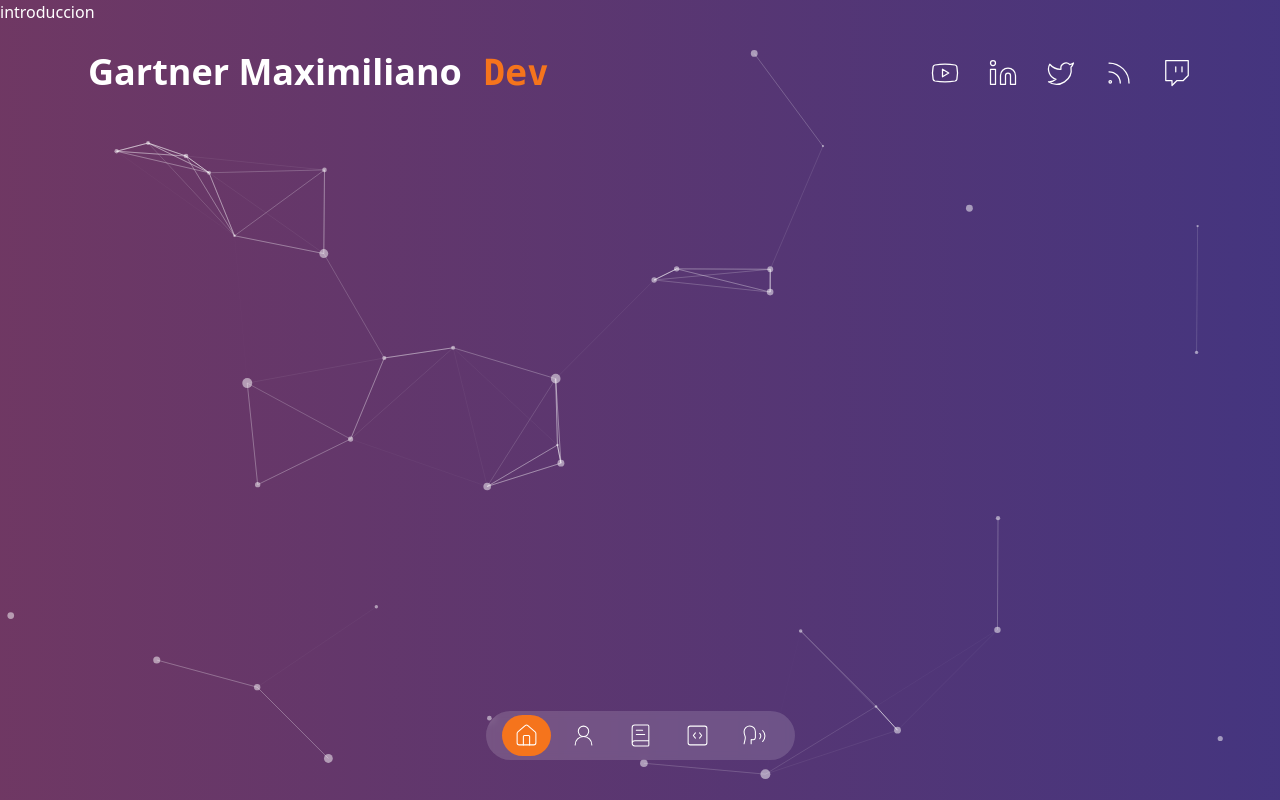
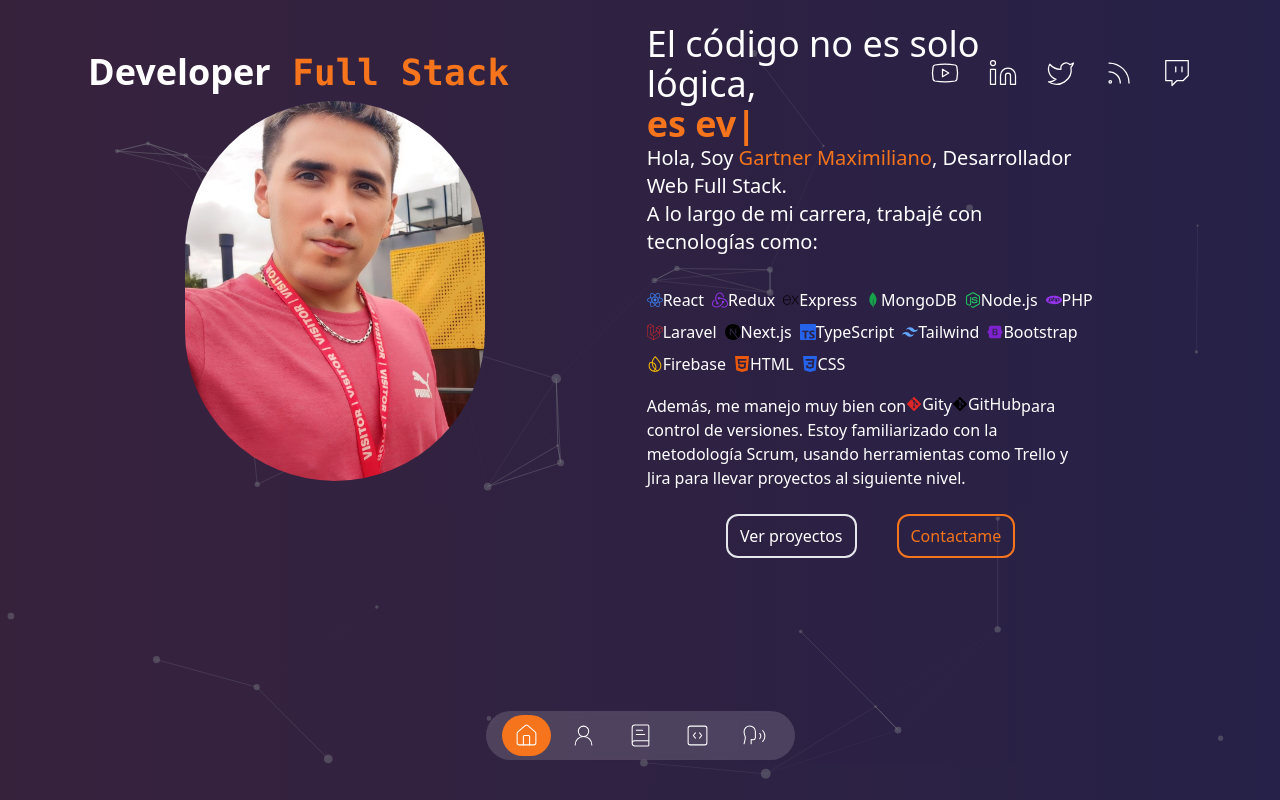
Before and after one commit to maxi-gartner/porfolio, a Next.js app: page / in a window 1280 px wide. Built offline with nearby package versions, Linux system fonts and the light colour scheme.

Commit message:
trabajdno en intruduction

```diff
--- a/app/page.tsx
+++ b/app/page.tsx
@@ -1,14 +1,14 @@
-import CoverParticles from "@/components/cover-particles";
-//import TransitionPage from "@/components/transition-page";
+import { CoverParticles } from "@/components/cover-particles";
+import Introduction from "@/components/introduction";
+import TransitionPage from "@/components/transition-page";
 
 export default function Home() {
   return (
     <main>
-      {/*
-      <TransitionPage /> */}
+      <TransitionPage />
       <div className="flex min-h-[100vh] h-full bg-no-repeat bg-gradient-cover">
         <CoverParticles />
-        <p>introduccion</p>
+        <Introduction />
       </div>
     </main>
   );
--- a/components/header.tsx
+++ b/components/header.tsx
@@ -12,8 +12,8 @@ const Header = () => {
         <div className="container justify-between max-w-6xl mx-auto md:flex sm:px-6">
           <Link href={"/"}>
             <h1 className="my-3 text-4xl font-bold text-center md:text-left">
-              Gartner Maximiliano
-              <samp className="text-secondary"> Dev</samp>
+              Developer
+              <samp className="text-secondary"> Full Stack</samp>
             </h1>
           </Link>
           <div className="flex items-center justify-center gap-7">
--- a/components/index.tsx
+++ /dev/null
@@ -1,5 +0,0 @@
-const Index = () => {
-  return <div>index</div>;
-};
-
-export default Index;
--- /dev/null
+++ b/components/introduction.tsx
@@ -0,0 +1,142 @@
+"use client";
+import { FaReact, FaNodeJs, FaBootstrap, FaGitAlt } from "react-icons/fa";
+import {
+  SiRedux,
+  SiExpress,
+  SiMongodb,
+  SiFirebase,
+  SiTailwindcss,
+  SiLaravel,
+  SiPhp,
+  SiNextdotjs,
+  SiTypescript,
+  SiHtml5,
+  SiCss3,
+} from "react-icons/si";
+
+import Image from "next/image";
+import { TypeAnimation } from "react-type-animation";
+import Link from "next/link";
+
+const Introduction = () => {
+  return (
+    <div className="z-20 w-full bg-darkBg/60 pt-28 md:pt-0">
+      <div className="z-20 flex flex-col items-center w-full p-6 md:flex md:flex-row justify-evenly mg:gap-10 mt-10 md:mt-0 ">
+        <div className="flex justify-center">
+          <Image
+            src="/MaximilianoGartner.jpg"
+            priority
+            width="300"
+            height="300"
+            alt="Profile"
+            className="rounded-full"
+          />
+        </div>
+        <div className="flex flex-col justify-center md:max-w-md items-center w-full">
+          <h1 className="text-2xl leading-tight text-center md:text-left md:text-4xl">
+            El código no es solo lógica,
+            <TypeAnimation
+              sequence={[
+                "es innovación",
+                1000,
+                "es arte",
+                1000,
+                "es solución",
+                1000,
+                "es evolución",
+                1000,
+              ]}
+              wrapper="span"
+              speed={50}
+              repeat={Infinity}
+              className="block font-bold text-secondary"
+            />
+          </h1>
+          <p className="mx-auto mb-4 text-xl md:mx-0 md:mb-8">
+            Hola, Soy{" "}
+            <span className="text-secondary">Gartner Maximiliano</span>,
+            Desarrollador Web Full Stack.
+            <br />A lo largo de mi carrera, trabajé con tecnologías como:
+          </p>
+          <div className="flex flex-wrap gap-2 mb-4">
+            <span className="inline-flex items-center">
+              <FaReact className="text-blue-500" title="React" /> React
+            </span>
+            <span className="inline-flex items-center">
+              <SiRedux className="text-purple-600" title="Redux" /> Redux
+            </span>
+            <span className="inline-flex items-center">
+              <SiExpress className="text-black" title="Express" /> Express
+            </span>
+            <span className="inline-flex items-center">
+              <SiMongodb className="text-green-600" title="MongoDB" /> MongoDB
+            </span>
+            <span className="inline-flex items-center">
+              <FaNodeJs className="text-green-500" title="Node.js" /> Node.js
+            </span>
+            <span className="inline-flex items-center">
+              <SiPhp className="text-purple-600" title="PHP" /> PHP
+            </span>
+            <span className="inline-flex items-center">
+              <SiLaravel className="text-red-600" title="Laravel" /> Laravel
+            </span>
+            <span className="inline-flex items-center">
+              <SiNextdotjs className="text-black" title="Next.js" /> Next.js
+            </span>
+            <span className="inline-flex items-center">
+              <SiTypescript className="text-blue-600" title="TypeScript" />{" "}
+              TypeScript
+            </span>
+            <span className="inline-flex items-center">
+              <SiTailwindcss className="text-blue-400" title="Tailwind CSS" />{" "}
+              Tailwind
+            </span>
+            <span className="inline-flex items-center">
+              <FaBootstrap className="text-purple-700" title="Bootstrap" />{" "}
+              Bootstrap
+            </span>
+            <span className="inline-flex items-center">
+              <SiFirebase className="text-yellow-500" title="Firebase" />{" "}
+              Firebase
+            </span>
+            <span className="inline-flex items-center">
+              <SiHtml5 className="text-orange-600" title="HTML" /> HTML
+            </span>
+            <span className="inline-flex items-center">
+              <SiCss3 className="text-blue-600" title="CSS" /> CSS
+            </span>
+          </div>
+          <p className="mb-2">
+            Además, me manejo muy bien con
+            <span className="inline-flex items-center">
+              <FaGitAlt className="text-red-600" title="Git" /> Git
+            </span>
+            y
+            <span className="inline-flex items-center">
+              <FaGitAlt className="text-black" title="GitHub" /> GitHub
+            </span>
+            para control de versiones. Estoy familiarizado con la metodología
+            Scrum, usando herramientas como Trello y Jira para llevar proyectos
+            al siguiente nivel.
+          </p>
+          <div className="flex items-center justify-center gap-3 md:justify-start md:gap-10 mt-4 mb-32 md:mb-0">
+            <Link
+              href="/projects"
+              className="px-3 py-2 transition-all border-2 cursor-pointer text-md w-fit rounded-xl hover:shadow-xl hover:shadow-white/50 "
+            >
+              Ver proyectos
+            </Link>
+            <Link
+              href="/contact"
+              className="px-3 py-2 transition-all border-2 cursor-pointer text-md w-fit rounded-xl hover:shadow-xl hover:shadow-white/50 text-secondary border-secondary"
+            >
+              Contactame
+            </Link>
+          </div>
+        </div>
+      </div>
+    </div>
+  );
+};
+
+export default Introduction;
--- a/package.json
+++ b/package.json
@@ -16,6 +16,7 @@
     "next": "14.2.15",
     "react": "^18",
     "react-dom": "^18",
+    "react-icons": "^5.3.0",
     "react-type-animation": "^3.2.0"
   },
   "devDependencies": {
```
Also changed, not shown: components/cover-particles.tsx (+3 -14 lines), public/MaximilianoGartner.jpg (added), 1 other file (tests, documents, lock files or other folders).
